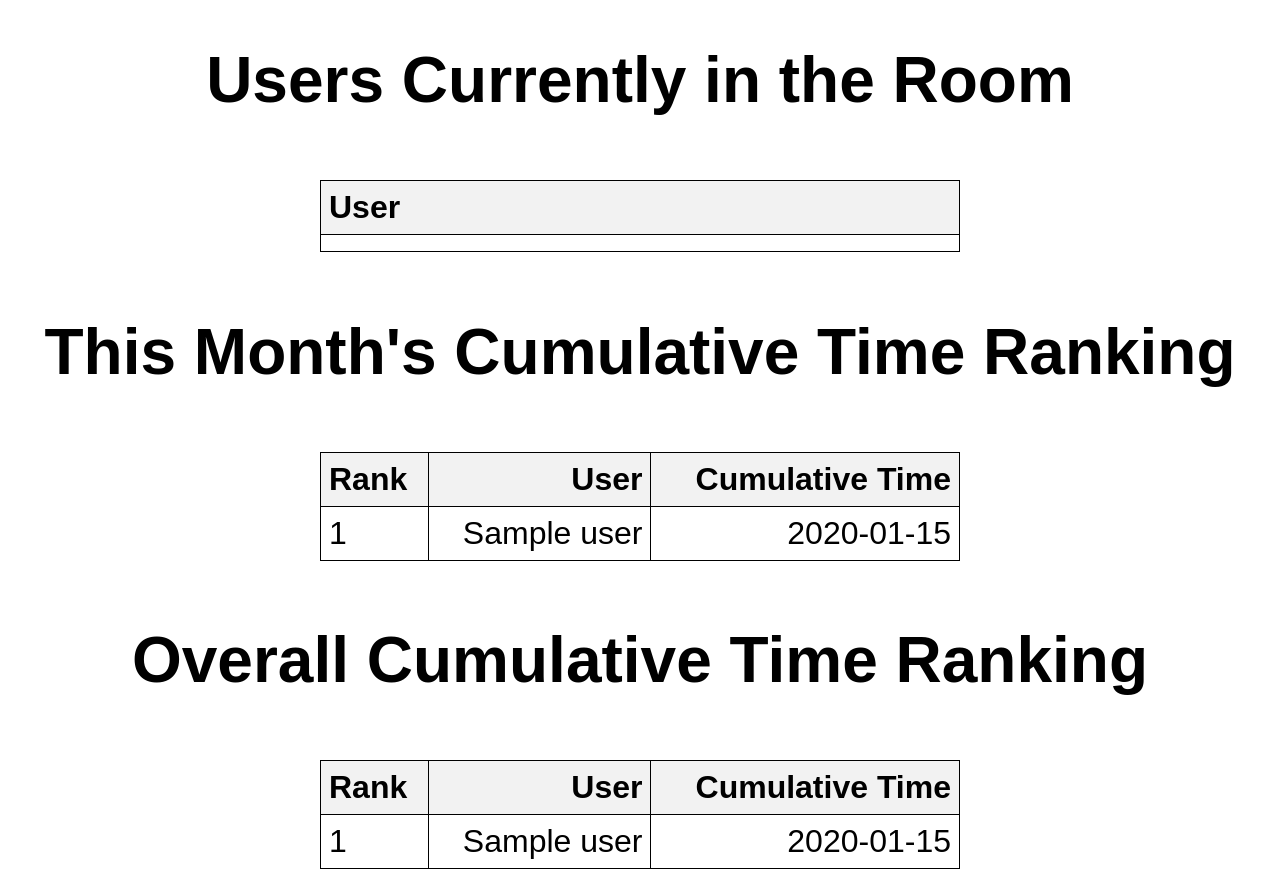
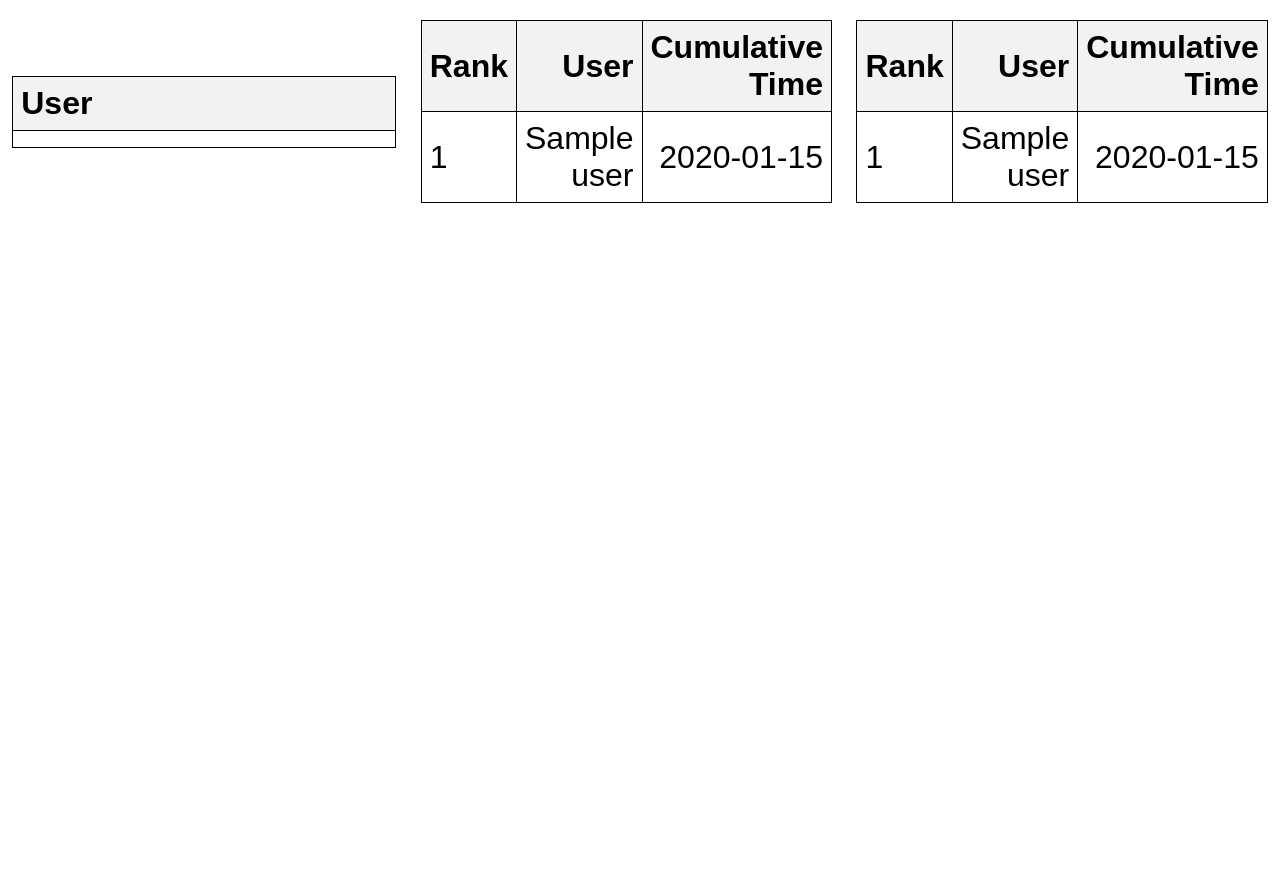
Before and after one commit to shoojii012/attendance_checker, a Django app: template django/attendance_checker/templates/statistics.html in a window 1280 px wide. After the commit the page ends 203 px from the top, so only its background shows below. Run offline with Django 5.2, Linux system fonts and the light colour scheme; tables that the repository leaves empty hold one stand-in row (values such as "Sample post"); the template is opened without the code that fills it: values that come from a table or form of the project are taken from there, most other values are stand-ins (such as "Sample title", 1, 10 or a date in 2020); lists and menus that the app fills with data are empty; parts of the project's set-up code (start-up, migrations or seed data) failed here and were passed over.

Commit message:
fix view

```diff
--- a/django/attendance_checker/templates/statistics.html
+++ b/django/attendance_checker/templates/statistics.html
@@ -16,8 +16,14 @@
         h1 {
             text-align: center;
         }
+        .table-container {
+            display: flex;
+            flex-direction: column;
+            align-items: center;
+            width: 100%;
+        }
         table {
-            width: 50%;
+            width: 80%;
             border-collapse: collapse;
             margin: 20px 0;
         }
@@ -33,10 +39,23 @@
         th:first-child, td:first-child {
             text-align: left;
         }
+        @media (min-width: 768px) {
+            .table-container {
+                flex-direction: row;
+                justify-content: space-around;
+            }
+            table {
+                width: 30%;
+            }
+            h1 {
+                display: none;
+            }
+        }
     </style>
 </head>
 <body>
     <h1>Users Currently in the Room</h1>
+    <div class="table-container">
         <table>
             <thead>
                 <tr>
@@ -52,7 +71,6 @@
             </tbody>
         </table>
 
-    <h1>This Month's Cumulative Time Ranking</h1>
         <table>
             <thead>
                 <tr>
@@ -72,7 +90,6 @@
             </tbody>
         </table>
 
-    <h1>Overall Cumulative Time Ranking</h1>
         <table>
             <thead>
                 <tr>
@@ -91,5 +108,6 @@
                 {% endfor %}
             </tbody>
         </table>
+    </div>
 </body>
 </html>
```
Lines whose indentation alone changed are shown as unchanged.
